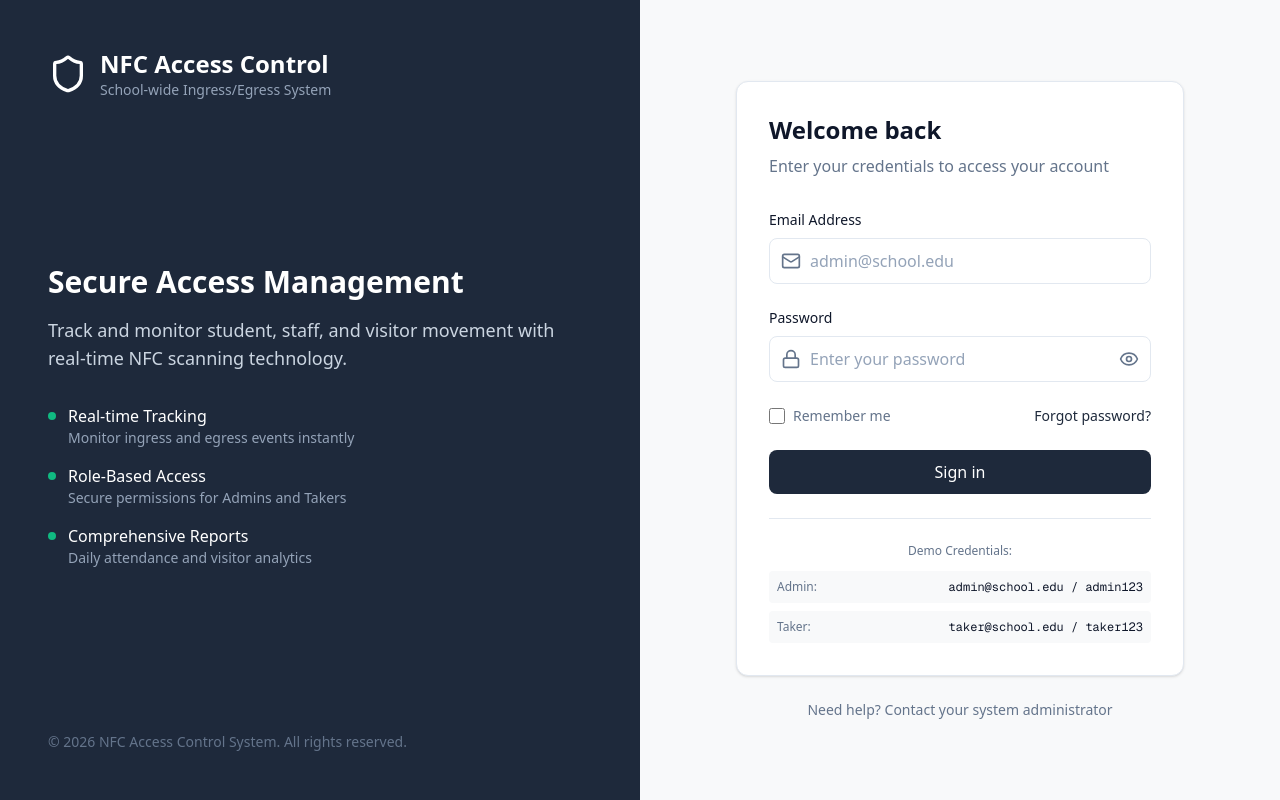
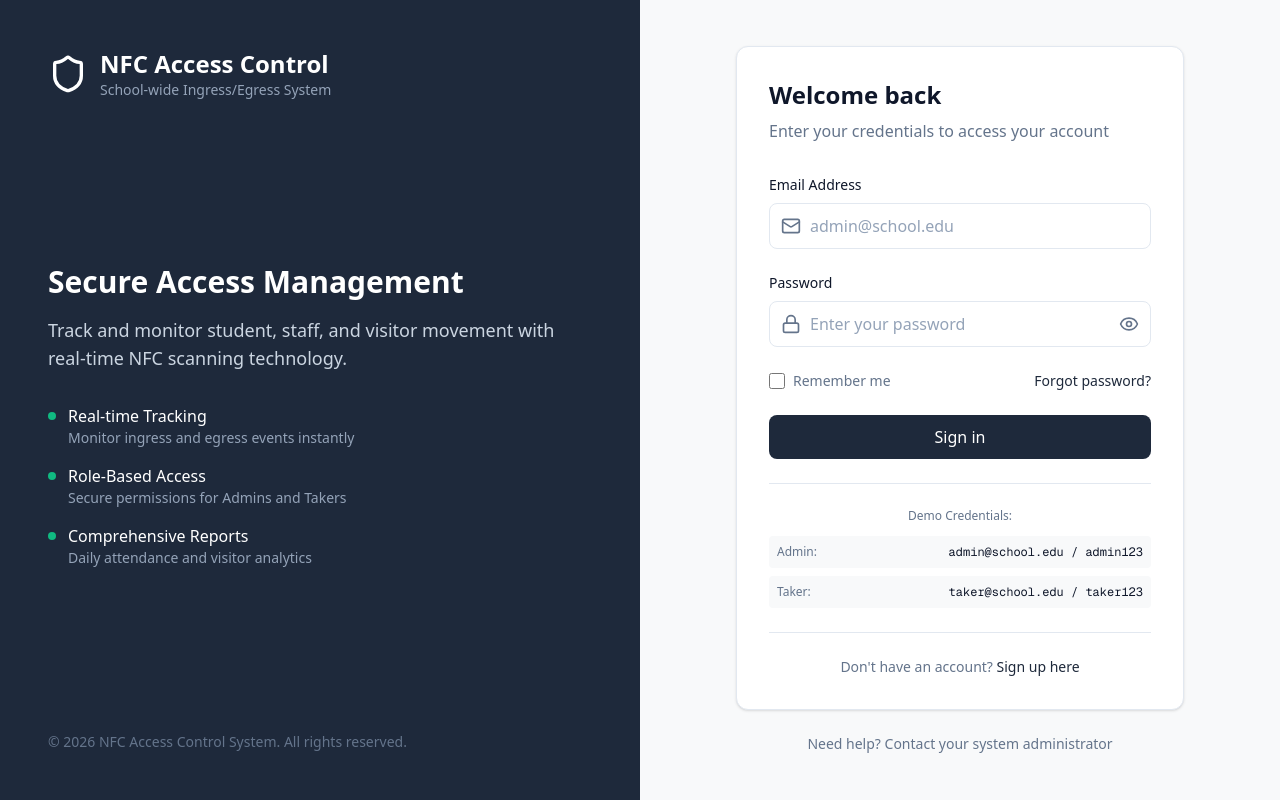
Before and after one commit to Kamish76/hackathon-1, a Next.js app: page /auth/login in a window 1280 px wide. Built offline with nearby package versions, Linux system fonts and the light colour scheme.

Commit message:
fix: Simplify error handling and improve login page accessibility with sign-up link

```diff
--- a/app/auth/login/page.tsx
+++ b/app/auth/login/page.tsx
@@ -33,7 +33,7 @@ export default function LoginPage() {
       } else {
         setError('Invalid email or password');
       }
-    } catch (err) {
+    } catch {
       setError('An error occurred. Please try again.');
     } finally {
       setIsLoading(false);
@@ -109,7 +109,7 @@ export default function LoginPage() {
 
             {error && (
               <div className="mb-6 p-4 bg-red-50 border border-red-200 rounded-lg flex items-start gap-3">
-                <AlertCircle className="w-5 h-5 text-red-600 flex-shrink-0 mt-0.5" />
+                <AlertCircle className="w-5 h-5 text-red-600 shrink-0 mt-0.5" />
                 <div className="flex-1">
                   <p className="text-sm text-red-800 font-medium">Authentication Failed</p>
                   <p className="text-sm text-red-700">{error}</p>
@@ -208,6 +208,16 @@ export default function LoginPage() {
                 </div>
               </div>
             </div>
+
+            {/* Sign Up Link */}
+            <div className="mt-6 pt-6 border-t border-[#e2e8f0] text-center">
+              <p className="text-sm text-[#64748b]">
+                Don&apos;t have an account?{' '}
+                <a href="/auth/registration" className="text-[#1e293b] hover:underline font-medium">
+                  Sign up here
+                </a>
+              </p>
+            </div>
           </div>
 
           <p className="text-center text-sm text-[#64748b] mt-6">
```
